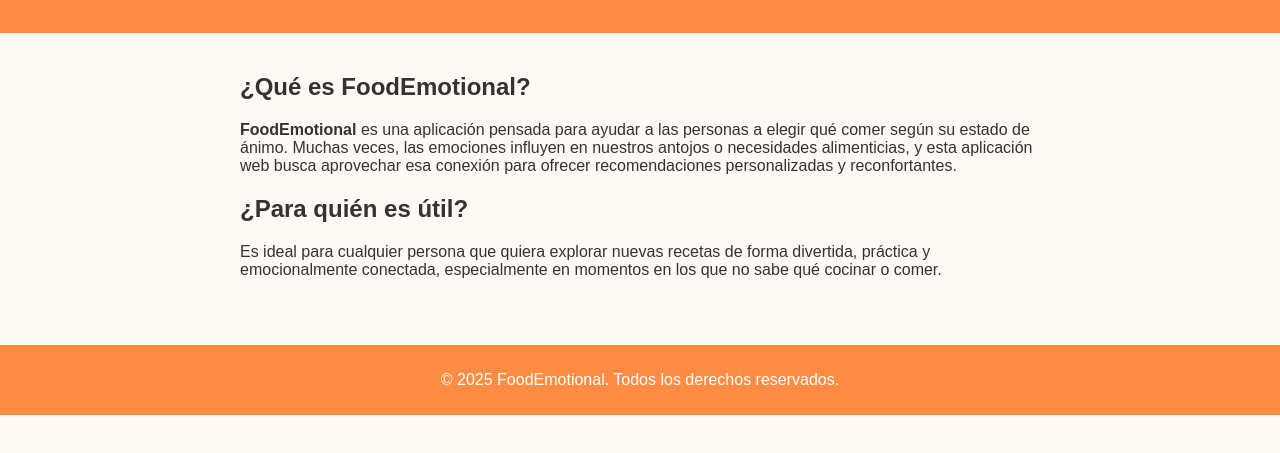
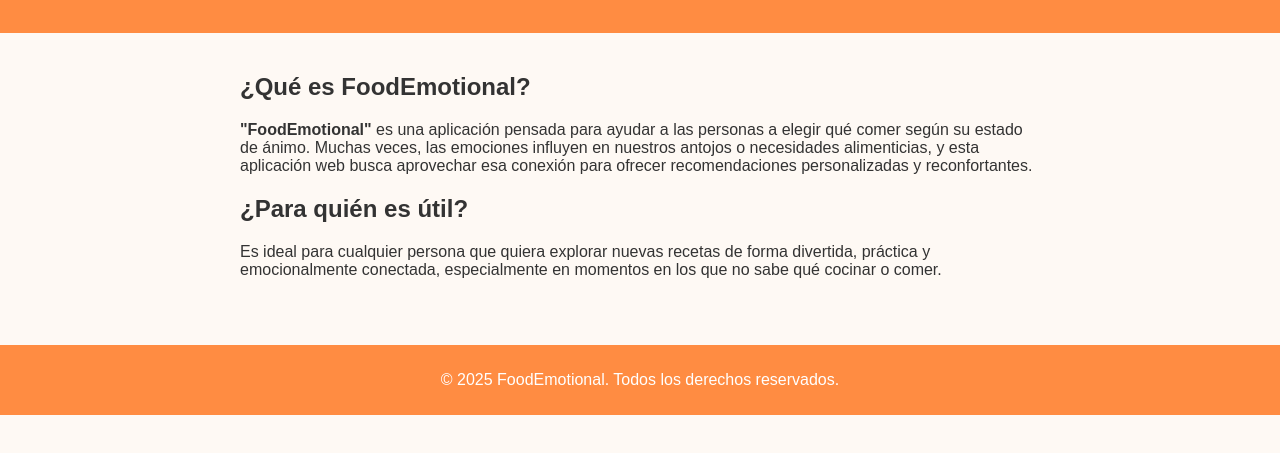
Before and after one commit to CarlosAndres12345/HurtadoSarrazola, a plain HTML site: page Index.html in a window 1280 px wide. Shown: the part 121-574 px from the top of the page. Drawn offline with Linux system fonts and the light colour scheme.

Commit message:
ahora con informacion

```diff
--- a/Index.html
+++ b/Index.html
@@ -41,7 +41,7 @@
   <main>
     <h2>¿Qué es FoodEmotional?</h2>
     <p>
-      <strong>FoodEmotional</strong> es una aplicación pensada para ayudar a las personas a elegir qué comer según su estado de ánimo. Muchas veces, las emociones influyen en nuestros antojos o necesidades alimenticias, y esta aplicación web busca aprovechar esa conexión para ofrecer recomendaciones personalizadas y reconfortantes.
+      <strong>"FoodEmotional"</strong> es una aplicación pensada para ayudar a las personas a elegir qué comer según su estado de ánimo. Muchas veces, las emociones influyen en nuestros antojos o necesidades alimenticias, y esta aplicación web busca aprovechar esa conexión para ofrecer recomendaciones personalizadas y reconfortantes.
     </p>
 
     <h2>¿Para quién es útil?</h2>
```
